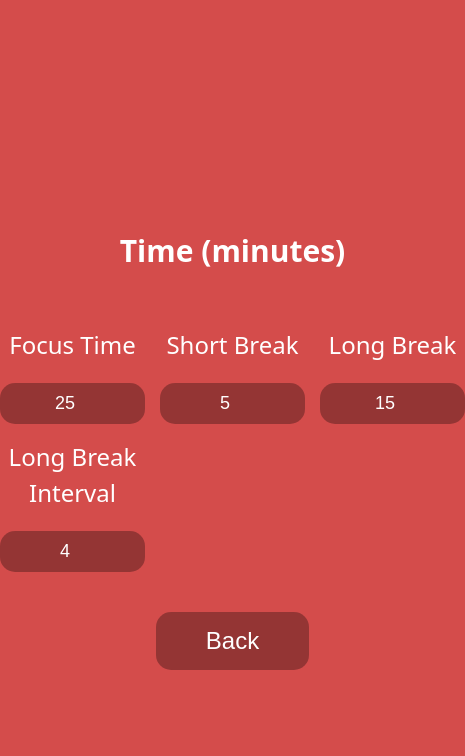
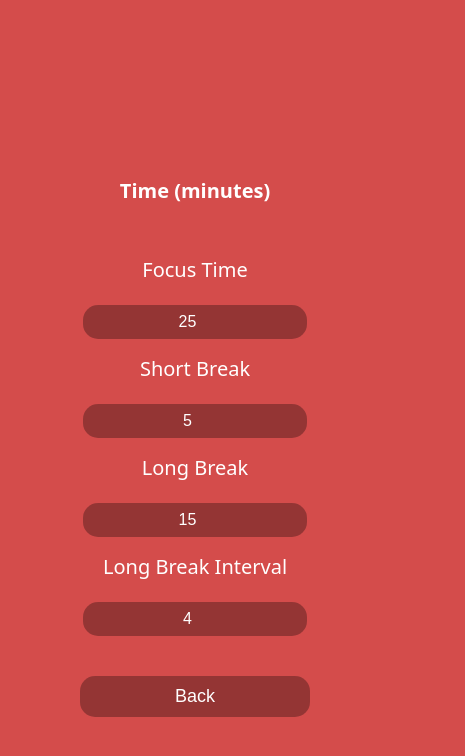
Before and after one commit to Alex24nest/pomodoro, a React (Vite) app: page / in a window 390 px wide. Both pictures are taken after a click on the button "Settings". Shown: the top 756 px of the page, 465 px wide, since content can reach past the window. Built offline with nearby package versions, Linux system fonts and the light colour scheme.

Commit message:
Update App.css

```diff
--- a/src/App.css
+++ b/src/App.css
@@ -101,3 +101,55 @@
   background: rgb(0, 0, 0, 0.3);
   color: white;
 }
+
+/* Mobile Styles */
+@media (max-width: 768px) {
+  #root {
+    max-width: 100%; /* Make root element take full width on small screens */
+    padding: 10px; /* Add some padding for small screens */
+  }
+
+  .timer {
+    font-size: 5em; /* Adjust font size for smaller screens */
+    width: 100%; /* Timer takes full width */
+    height: auto; /* Auto height for better flexibility */
+    margin: 20px 0; /* Adjust margin */
+  }
+
+  .start-pause, .reset {
+    width: 90%; /* Buttons take nearly full width */
+    font-size: 20px; /* Smaller font size */
+    height: 60px; /* Smaller button height */
+    margin: 10px auto; /* Center and add margin */
+  }
+
+  .setting-button {
+    font-size: 18px; /* Smaller font size */
+    padding: 10px 30px; /* Adjust padding */
+    width: 100%; /* Button takes full width */
+  }
+
+  .settings-title, .setting-label {
+    font-size: 20px; /* Smaller font sizes for titles and labels */
+  }
+
+  .setting-input {
+    width: 90%; /* Adjust width of input fields */
+    padding: 8px; /* Adjust padding */
+    font-size: 16px; /* Smaller font size for inputs */
+  }
+
+  .settings-grid {
+    grid-template-columns: 1fr; /* Stack settings options vertically on small screens */
+  }
+
+  .navigation, .buttons {
+    flex-direction: column; /* Stack navigation and button items vertically */
+    align-items: center; /* Center align items */
+    width: 100%; /* Use full width */
+  }
+
+  .settings-grid, .setting-row {
+    width: 100%; /* Ensure settings grid and rows take full width */
+  }
+}
```
